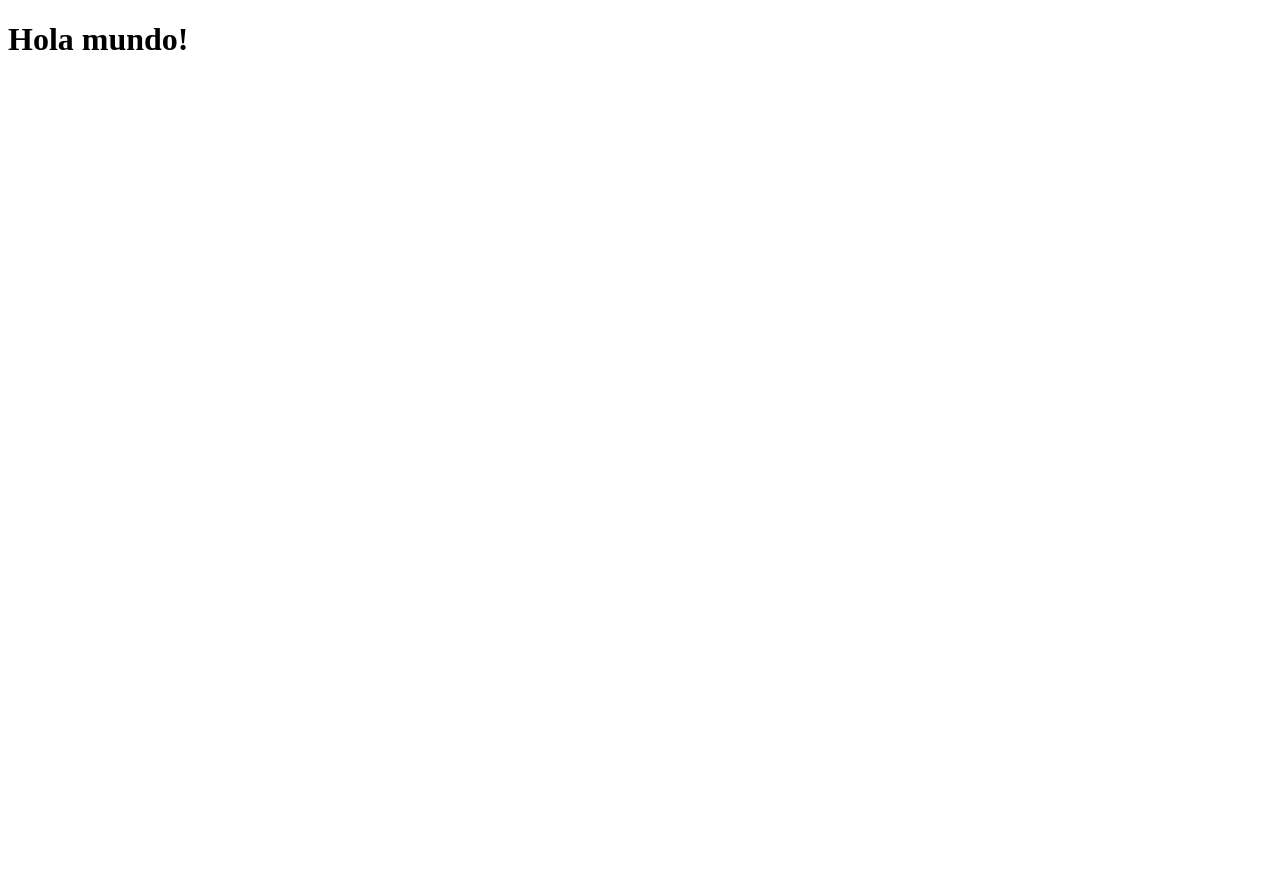
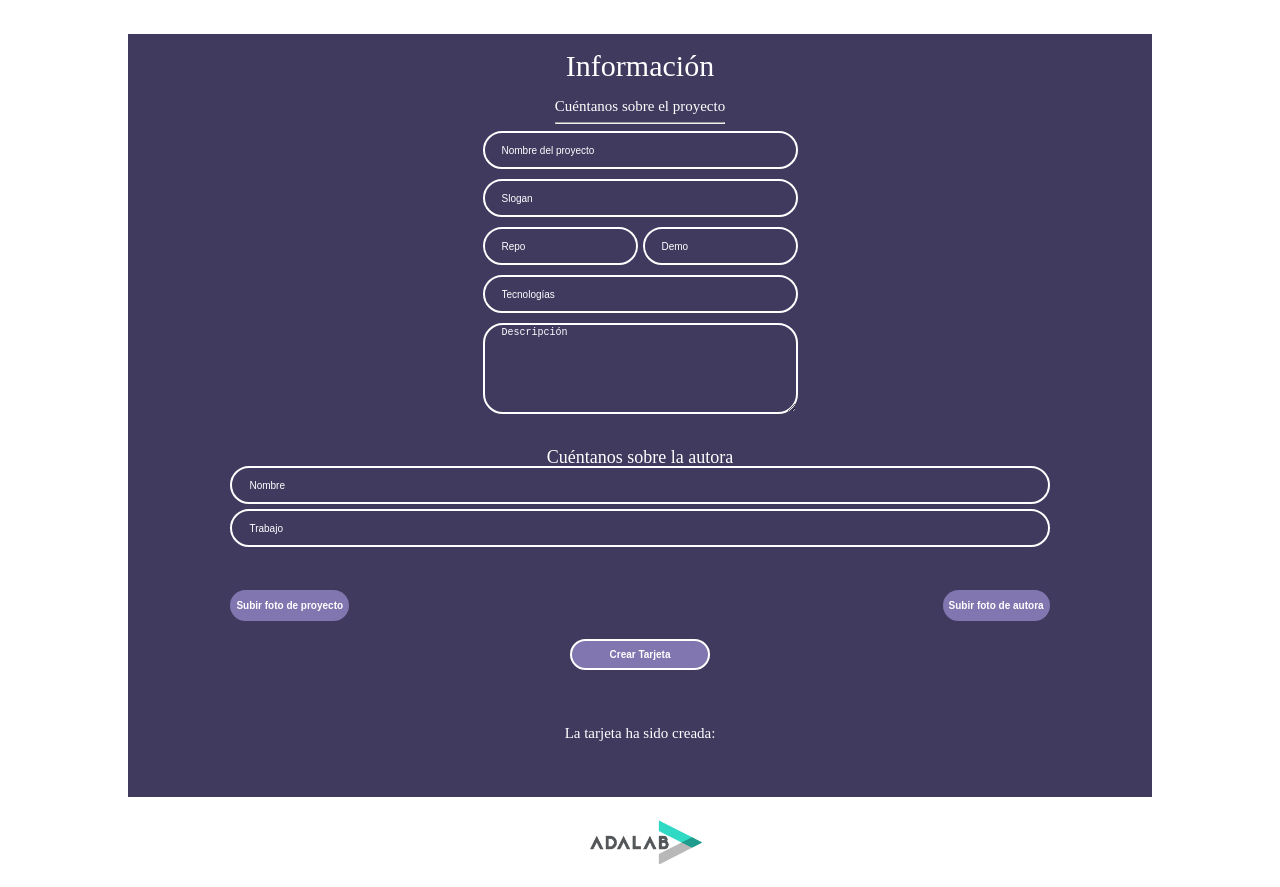
Before and after one commit to Adalab/project-promo-t-module-3-team-4, a React (Create React App) app: page / in a window 1280 px wide. Before the commit the page ends 800 px from the top, so only its background shows below. Built offline with nearby package versions, Linux system fonts and the light colour scheme.

Commit message:
add html and styles to form

```diff
--- a/src/components/App.js
+++ b/src/components/App.js
@@ -1,9 +1,64 @@
-import '../styles/App.scss';
-
+import '../styles/main.scss';
+import logo from '../images/logo-adalab.png';
 function App() {
   return (
     <div>
-      <h1>Hola mundo!</h1>
+      <form className='form'>
+        <h2 className='form__title'>Información</h2>
+        <section className='form__ask-info'>
+          <p className='subtitle'>Cuéntanos sobre el proyecto</p>
+          <hr className='line' />
+        </section>
+        <fieldset className='form__project'>
+          <input className='form__project--input' type='text' placeholder='Nombre del proyecto' name='name' id='name' />
+          <input className='form__project--input' type='text' name='slogan' id='slogan' placeholder='Slogan' />
+          <section className='form__project--container'>
+            <input className='form__project--input repo' type='text' name='repo' id='repo' placeholder='Repo' />
+            <input className='form__project--input demo' type='text' placeholder='Demo' name='demo' id='demo' />
+          </section>
+          <input
+            className='form__project--input'
+            type='text'
+            placeholder='Tecnologías'
+            name='technologies'
+            id='technologies'
+          />
+          <textarea
+            className='form__project--textarea'
+            type='text'
+            placeholder='Descripción'
+            name='desc'
+            id='desc'
+          ></textarea>
+        </fieldset>
+
+        <section className='form__ask-info author'>
+          <p className='subtitle'>Cuéntanos sobre la autora</p>
+        </section>
+
+        <fieldset className='form__author'>
+          <input className='form__author--input' type='text' placeholder='Nombre' name='autor' id='autor' />
+          <input className='form__author--input' type='text' placeholder='Trabajo' name='job' id='job' />
+        </fieldset>
+
+        <section className='form__btn'>
+          <button className='form__btn--item'>Subir foto de proyecto</button>
+          <button className='form__btn--item'>Subir foto de autora</button>
+        </section>
+        <section className='form__submit'>
+          <button className='form__btn--item btn-large' /* onClick='{handleClickCreateCard}' */>Crear Tarjeta</button>
+        </section>
+
+        <section className='form__card'>
+          <span className='form__card--success'> La tarjeta ha sido creada: </span>
+          <a href='' className='' target='_blank' rel='noreferrer'>
+            {' '}
+          </a>
+        </section>
+      </form>
+      <footer className='footer'>
+        <img className='footer__img' src={logo} alt='Logo de Adalab' />
+      </footer>
     </div>
   );
 }
--- /dev/null
+++ b/src/styles/core/_reset.scss
@@ -0,0 +1,53 @@
+/* http://meyerweb.com/eric/tools/css/reset/
+   v2.0 | 20110126
+   License: none (public domain)
+*/
+:root {
+    box-sizing: border-box;
+    font-size: 62.5%;
+}
+html, body, div, span, applet, object, iframe,
+h1, h2, h3, h4, h5, h6, p, blockquote, pre,
+a, abbr, acronym, address, big, cite, code,
+del, dfn, em, img, ins, kbd, q, s, samp,
+small, strike, strong, sub, sup, tt, var,
+b, u, i, center,
+dl, dt, dd, ol, ul, li,
+fieldset, form, label, legend,
+table, caption, tbody, tfoot, thead, tr, th, td,
+article, aside, canvas, details, embed,
+figure, figcaption, footer, header, hgroup,
+menu, nav, output, ruby, section, summary,
+time, mark, audio, video {
+	margin: 0;
+	padding: 0;
+	border: 0;
+	font-size: 100%;
+	font: inherit;
+	vertical-align: baseline;
+}
+/* HTML5 display-role reset for older browsers */
+article, aside, details, figcaption, figure,
+footer, header, hgroup, menu, nav, section {
+	display: block;
+}
+body {
+	line-height: 1;
+}
+ol, ul {
+	list-style: none;
+}
+blockquote, q {
+	quotes: none;
+}
+blockquote:before,
+blockquote:after,
+q:before,
+q:after {
+	content: '';
+	content: none;
+}
+table {
+	border-collapse: collapse;
+	border-spacing: 0;
+}
--- /dev/null
+++ b/src/styles/core/_var.scss
@@ -0,0 +1,11 @@
+/* colors */
+$white-50: rgba(255, 255, 255, 0.5);
+$black-80: rgba(0, 0, 0, 0.8);
+$greyish-brown: #505050;
+$greyish-brown-88: rgba(62, 62, 62, 0.88);
+$greyish-brown-two: #575757;
+$dark: #302c42;
+$warm-grey: #909090;
+$white: #fff;
+$dark-lilac: #8176af;
+$dusk: #403a5f;
--- /dev/null
+++ b/src/styles/layout/_form.scss
@@ -0,0 +1,124 @@
+.form {
+    background-color: $dusk;
+    display: flex;
+    flex-flow: column wrap;
+    justify-content: center;
+    align-items: center;
+    width: 80%;
+    margin: auto;
+    margin-top: 34px;
+    &__title {
+        color: $white;
+        font-size: 3rem;
+        margin-top: 17px;
+    }
+    &__ask-info {
+        color: $white;
+        font-size: 1.5rem;
+        margin-top: 18px;
+        &.author {
+            margin-top: 34px;
+            font-size: 1.8rem;
+        }
+    }
+    /* section project*/
+    &__project {
+        display: flex;
+        flex-direction: column;
+        gap: 10px;
+        &--container {
+            display: flex;
+            flex-direction: row;
+            justify-content: space-between;
+            gap: 5px;
+            margin: 0 25px;
+        }
+        &--input {
+            border: solid 2px $white;
+            background-color: transparent;
+            border-radius: 40px;
+            height: 32px;
+            margin: 0 25px;
+            color: $white;
+            font-size: 1rem;
+            padding-left: 17px;
+            &::placeholder {
+                color: $white;
+            }
+
+            &.repo, &.demo {
+                width: 45%;
+                margin: 0;
+            }
+        }
+        &--textarea {
+            border: solid 2px $white;
+            background-color: transparent;
+            border-radius: 20px;
+            height: 83px;
+            margin: 0 25px;
+            color: $white;
+            font-size: 1rem;
+            padding-left: 17px;
+            &::placeholder {
+                color: $white;
+            }
+        }
+    }
+    /* section author*/
+    &__author {
+        display: flex;
+        flex-direction: column;
+        gap: 5px;
+        width: inherit;
+        margin-bottom: 43px;
+        &--input{
+        border: solid 2px $white;
+        background-color: transparent;
+        border-radius: 40px;
+        height: 32px;
+        color: $white;
+        font-size: 1rem;
+        padding-left: 17px;
+        &::placeholder {
+            color: $white;
+            }
+        }
+    }
+    &__btn {
+        display: flex;
+        justify-content: space-between;
+        gap: 5px;
+        width: inherit;
+        &--item {
+            color: $white;
+            background-color: $dark-lilac;
+            height: 31px;
+            border: none;
+            border-radius: 40px;
+            font-size: 1rem;
+            font-weight: bold;
+            &.btn-large{
+                border: solid 2px $white;
+                width: 140px;
+                margin-top: 18px;
+                margin-bottom: 56px;
+            }
+        }
+    }
+    &__card{
+        color: $white;
+        font-size: 1.5rem;
+        margin-bottom: 56px;
+    }
+}
+
+.footer {
+    display: flex;
+    justify-content: center;
+    align-items: center;
+    height: 90px;
+    &__img {
+        width: 123px;
+    }
+}
--- /dev/null
+++ b/src/styles/main.scss
@@ -0,0 +1,3 @@
+@import 'core/var';
+@import 'core/reset';
+@import 'layout/form';
```
Also changed, not shown: src/styles/App.scss (deleted).
